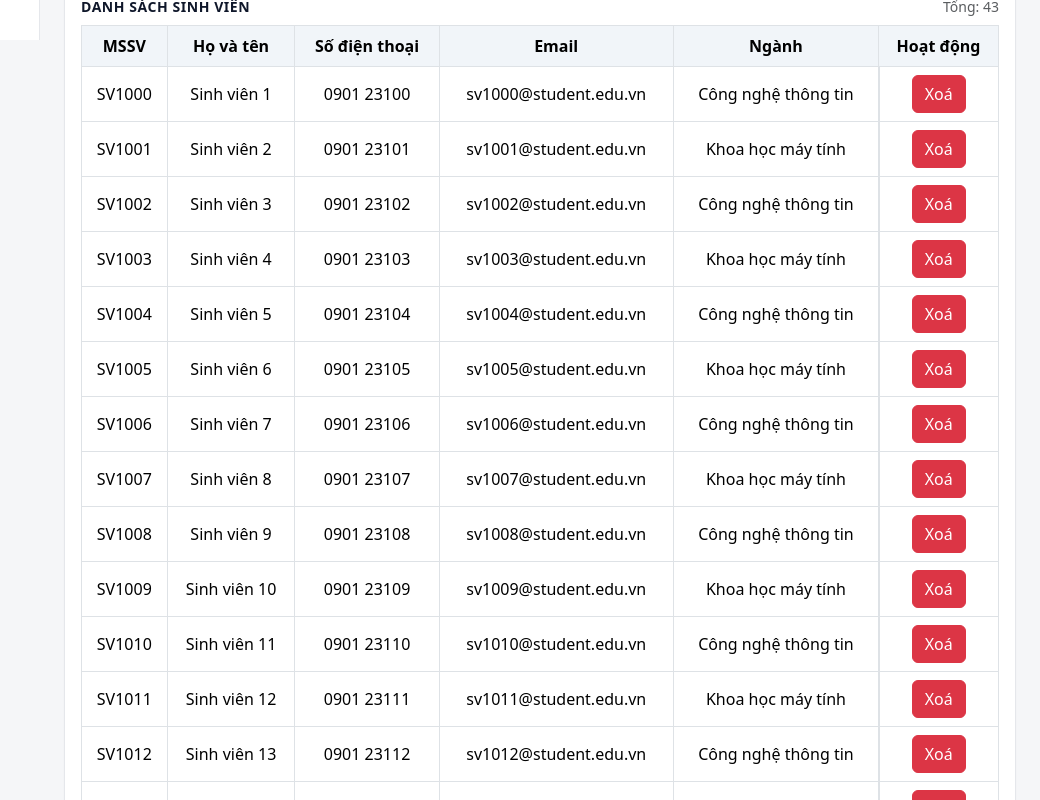
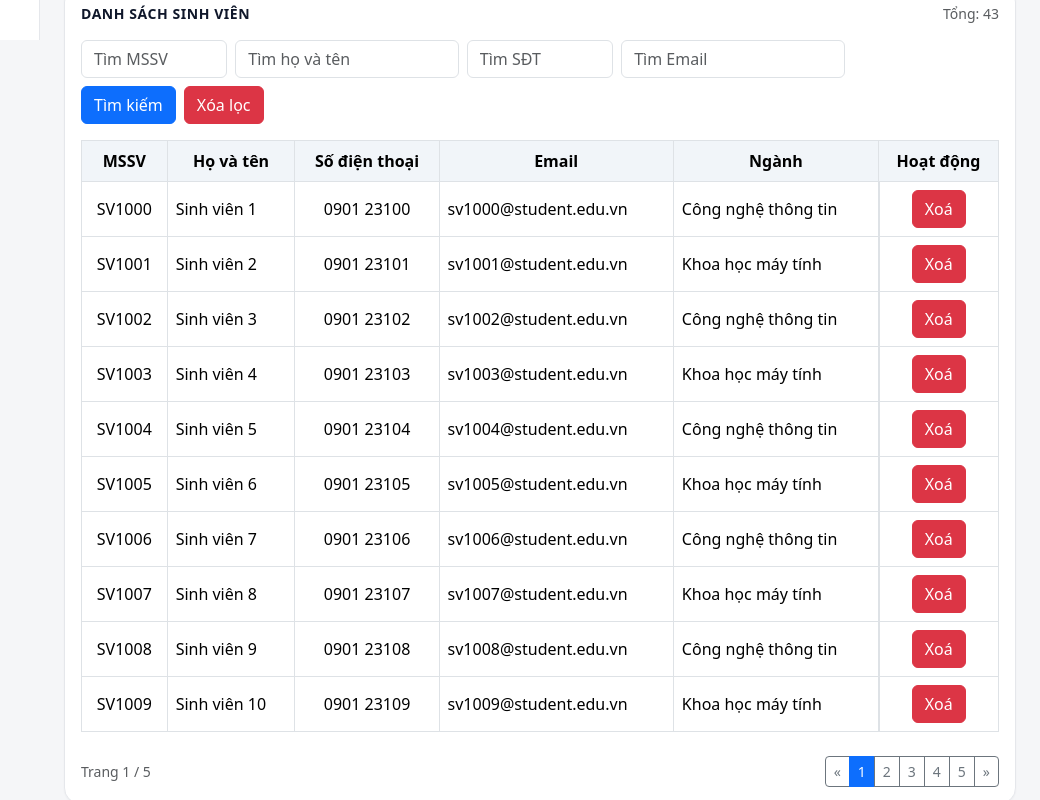
Before and after one commit to NguyenHuyCao/classroom_management_fe, an Angular app: page /class-detail/1 in a window 1280 px wide. Shown: the part 760-1560 px from the top of the page, without its empty margins (240-1280 px from the left). Built offline with nearby package versions, Linux system fonts and the light colour scheme.

Commit message:
Fix Interface Class Detail Page

```diff
--- a/src/app/components/confirm/confirm-dialog.ts
+++ b/src/app/components/confirm/confirm-dialog.ts
@@ -16,12 +16,12 @@ export class ConfirmDialog {
   @Input() message = 'Bạn có chắc chắn muốn thực hiện hành động này?';
   @Input() confirmText = 'Đồng ý';
   @Input() cancelText = 'Hủy';
-  @Input() tone: Tone = 'primary'; // ảnh hưởng màu nút confirm
+  @Input() tone: Tone = 'primary';
   @Input() closeOnBackdrop = true;
 
   @Output() confirmed = new EventEmitter<void>();
   @Output() canceled = new EventEmitter<void>();
-  @Output() closed = new EventEmitter<void>(); // bất cứ cách đóng nào
+  @Output() closed = new EventEmitter<void>();
 
   get confirmBtnClass() {
     return {
--- a/src/app/pages/class-detail/class-detail.html
+++ b/src/app/pages/class-detail/class-detail.html
@@ -1,9 +1,7 @@
 <app-section-title title="THÔNG TIN LỚP HỌC"></app-section-title>
 
 <div *ngIf="loading()" class="card-soft p-3 mb-3">Đang tải thông tin lớp học...</div>
-<div *ngIf="error()" class="card-soft p-3 mb-3 text-danger">
-  {{ error() }}
-</div>
+<div *ngIf="error()" class="card-soft p-3 mb-3 text-danger">{{ error() }}</div>
 
 <div *ngIf="detail() as d">
   <div class="card-soft p-3 mb-3 mt-4">
@@ -12,41 +10,25 @@
         <div class="text-muted small">Mã lớp</div>
         <div class="h5 mb-1 d-flex align-items-center gap-2">
           <span class="fw-700">{{ d.code }}</span>
-          <button class="btn btn-light btn-sm" (click)="copyCode()" title="Sao chép mã lớp">
-            <i class="bi bi-clipboard"></i>
-          </button>
+          <button class="btn btn-light btn" (click)="copyCode()" title="Sao chép mã lớp"><i class="bi bi-clipboard"></i></button>
         </div>
         <div class="h6 mb-0">{{ d.name }}</div>
       </div>
 
       <div class="d-flex gap-2 flex-wrap">
         <span class="badge bg-sem">{{ d.semester }}</span>
-        <span
-          class="badge"
-          [ngClass]="{ 'bg-online': d.status === 'Online', 'bg-offline': d.status === 'Offline' }"
-          >{{ d.status }}</span
-        >
+        <span class="badge" [ngClass]="{ 'bg-online': d.status === 'Online', 'bg-offline': d.status === 'Offline' }">{{ d.status }}</span>
         <span class="badge bg-light text-dark">Năm {{ d.year }}</span>
         <span class="badge bg-light text-dark">Môn {{ d.subject }}</span>
-        <span class="badge bg-light text-dark"
-          >Cập nhật: {{ d.updatedAt | date : 'dd/MM/yyyy HH:mm' }}</span
-        >
+        <span class="badge bg-light text-dark">Cập nhật: {{ d.updatedAt | date : 'dd/MM/yyyy HH:mm' }}</span>
       </div>
     </div>
 
     <div class="actions mt-3 d-flex flex-wrap gap-2">
-      <a class="btn btn-outline-secondary" [routerLink]="['/class-catalog']"
-        ><i class="bi bi-arrow-left"></i> Quay lại danh sách</a
-      >
-      <button class="btn btn-outline-secondary" (click)="printPage()">
-        <i class="bi bi-printer"></i> In
-      </button>
-      <button class="btn btn-outline-secondary" (click)="exportStudentsCSV()">
-        <i class="bi bi-download"></i> Xuất SV CSV
-      </button>
-      <a class="btn btn-primary" [routerLink]="['/class-manager']" [queryParams]="{ edit: d.id }">
-        <i class="bi bi-pencil"></i> Chỉnh sửa lớp
-      </a>
+      <a class="btn btn-outline-secondary" [routerLink]="['/class-catalog']"><i class="bi bi-arrow-left"></i> Quay lại danh sách</a>
+      <button class="btn btn-outline-secondary" (click)="printPage()"><i class="bi bi-printer"></i> In</button>
+      <button class="btn btn-outline-secondary" (click)="exportStudentsCSV()"><i class="bi bi-download"></i> Xuất SV CSV</button>
+      <a class="btn btn-primary" [routerLink]="['/class-manager']" [queryParams]="{ edit: d.id }"><i class="bi bi-pencil"></i> Chỉnh sửa lớp</a>
     </div>
   </div>
 
@@ -57,12 +39,8 @@
         <div class="lecturer">
           <div class="name fw-600">{{ d.lecturer.name }}</div>
           <div class="muted" *ngIf="d.lecturer.dept">Bộ môn/Khoa: {{ d.lecturer.dept }}</div>
-          <div class="muted" *ngIf="d.lecturer.email">
-            <i class="bi bi-envelope me-1"></i>{{ d.lecturer.email }}
-          </div>
-          <div class="muted" *ngIf="d.lecturer.phone">
-            <i class="bi bi-telephone me-1"></i>{{ d.lecturer.phone }}
-          </div>
+          <div class="muted" *ngIf="d.lecturer.email"><i class="bi bi-envelope me-1"></i>{{ d.lecturer.email }}</div>
+          <div class="muted" *ngIf="d.lecturer.phone"><i class="bi bi-telephone me-1"></i>{{ d.lecturer.phone }}</div>
         </div>
       </div>
     </div>
@@ -74,13 +52,7 @@
           <div class="h3 mb-0">{{ enrolledCount() }}</div>
           <div class="text-muted">/ {{ capacity() }} sinh viên</div>
         </div>
-        <div
-          class="progress"
-          role="progressbar"
-          [attr.aria-valuenow]="progressPct()"
-          aria-valuemin="0"
-          aria-valuemax="100"
-        >
+        <div class="progress" role="progressbar" [attr.aria-valuenow]="progressPct()" aria-valuemin="0" aria-valuemax="100">
           <div class="progress-bar" [style.width.%]="progressPct()">{{ progressPct() }}%</div>
         </div>
         <div class="text-muted small mt-2">Tạo ngày {{ d.createdAt | date : 'dd/MM/yyyy' }}</div>
@@ -90,37 +62,29 @@
     <div class="col-md-4">
       <div class="card-soft p-3 h-100">
         <div class="section-title">Địa điểm / Hình thức</div>
-        <div class="muted mb-1" *ngIf="d.status === 'Online'">
-          Hình thức: <span class="fw-600">Online</span>
-        </div>
-        <div class="muted mb-1" *ngIf="d.status === 'Offline'">
-          Hình thức: <span class="fw-600">Offline (tập trung)</span>
-        </div>
+        <div class="muted mb-1" *ngIf="d.status === 'Online'">Hình thức: <span class="fw-600">Online</span></div>
+        <div class="muted mb-1" *ngIf="d.status === 'Offline'">Hình thức: <span class="fw-600">Offline (tập trung)</span></div>
         <div class="muted" *ngIf="d.locationNote">{{ d.locationNote }}</div>
       </div>
     </div>
   </div>
 
-  <div class="card-soft p-3 mb-3 ">
+  <div class="card-soft p-3 mb-3">
     <div class="section-title mb-2">Lịch học</div>
     <div class="table-responsive">
       <table class="table table-bordered align-middle program-table text-center">
         <thead>
           <tr>
-            <th style="width: 120px">Thứ</th>
-            <th style="width: 160px">Bắt đầu</th>
-            <th style="width: 160px">Kết thúc</th>
+            <th style="width:120px">Thứ</th>
+            <th style="width:160px">Bắt đầu</th>
+            <th style="width:160px">Kết thúc</th>
             <th>Phòng</th>
             <th>Link</th>
           </tr>
         </thead>
         <tbody>
           <tr *ngFor="let s of d.schedule">
-            <td>Thứ {{ s.day }}</td>
-            <td>{{ s.start }}</td>
-            <td>{{ s.end }}</td>
-            <td>{{ s.room }}</td>
-            <td>{{ s.link }}</td>
+            <td>Thứ {{ s.day }}</td><td>{{ s.start }}</td><td>{{ s.end }}</td><td>{{ s.room }}</td><td>{{ s.link }}</td>
           </tr>
         </tbody>
       </table>
@@ -128,14 +92,38 @@
   </div>
 
   <div class="card-soft p-3 mb-3">
-    <div class="d-flex justify-content-between align-items-center mb-2">
+    <div class="d-flex flex-wrap justify-content-between align-items-center mb-2 gap-2">
       <div class="section-title mb-0">Danh sách sinh viên</div>
-      <div class="text-muted small">Tổng: {{ d.students.length }}</div>
+      <div class="text-muted small">Tổng: {{ studentsTotal() }}</div>
     </div>
+
+    <div class="row g-2 mb-2 mt-2 mb-3">
+      <div class="col-6 col-md-2">
+        <input class="form-control form-control" placeholder="Tìm MSSV"
+              [value]="searchId()" (input)="onSearchId($event)" />
+      </div>
+      <div class="col-6 col-md-3">
+        <input class="form-control form-control" placeholder="Tìm họ và tên"
+              [value]="searchName()" (input)="onSearchName($event)" />
+      </div>
+      <div class="col-6 col-md-2">
+        <input class="form-control form-control" placeholder="Tìm SĐT"
+              [value]="searchPhone()" (input)="onSearchPhone($event)" />
+      </div>
+      <div class="col-6 col-md-3">
+        <input class="form-control form-control" placeholder="Tìm Email"
+              [value]="searchEmail()" (input)="onSearchEmail($event)" />
+      </div>
+      <div class="col-6 col-md-auto d-flex gap-2">
+        <button class="btn-primary btn btn " (click)="clearStudentFilters()">Tìm kiếm</button>
+        <button class="btn-danger btn btn" (click)="clearStudentFilters()">Xóa lọc</button>
+      </div>
+    </div>
+
     <div class="table-responsive">
       <table class="table table-bordered align-middle program-table text-center">
-        <thead class="">
-          <tr >
+        <thead>
+          <tr>
             <th>MSSV</th>
             <th>Họ và tên</th>
             <th>Số điện thoại</th>
@@ -145,18 +133,38 @@
           </tr>
         </thead>
         <tbody>
-          <tr *ngFor="let s of d.students">
+          <tr *ngFor="let s of studentsPaged()">
             <td class="fw-600">{{ s.id }}</td>
-            <td>{{ s.name }}</td>
+            <td class="text-start">{{ s.name }}</td>
             <td>{{ s.phone }}</td>
-            <td>{{ s.email || '—' }}</td>
-            <td>{{ s.maiger }}</td>
+            <td class="text-start">{{ s.email || '—' }}</td>
+            <td class="text-start">{{ s.maiger }}</td>
             <td class="d-flex gap-2 justify-content-center">
-              <button class="btn btn-danger">Xoá</button>
+              <button class="btn btn-danger btn" (click)="askDeleteStudent(s)">Xoá</button>
+
             </td>
+          </tr>
+          <tr *ngIf="!studentsPaged().length">
+            <td colspan="6" class="text-muted text-center">Không có dữ liệu phù hợp bộ lọc.</td>
           </tr>
         </tbody>
       </table>
+    </div>
+
+    <div class="d-flex justify-content-between align-items-center mt-2">
+      <div class="text-muted small">
+        Trang {{ pageIndex() }} / {{ studentsTotalPages() }}
+      </div>
+      <div class="btn-group">
+        <button class="btn btn-outline-secondary btn-sm" (click)="goStudentPage(pageIndex()-1)">&laquo;</button>
+        <button
+          class="btn btn-sm"
+          *ngFor="let p of studentsPageNumbers()"
+          [ngClass]="{ 'btn-primary': pageIndex()===p, 'btn-outline-secondary': pageIndex()!==p }"
+          (click)="goStudentPage(p)"
+        >{{ p }}</button>
+        <button class="btn btn-outline-secondary btn-sm" (click)="goStudentPage(pageIndex()+1)">&raquo;</button>
+      </div>
     </div>
   </div>
 
@@ -165,3 +173,16 @@
     <div class="text-body">{{ d.description }}</div>
   </div>
 </div>
+
+<!-- Confirm dialog xoá SV -->
+<app-confirm-dialog
+  [open]="showConfirmDeleteStudent()"
+  title="Xoá sinh viên"
+  [message]="'Bạn có chắc muốn xoá ' + (studentToDelete()?.name || 'sinh viên') + ' (MSSV ' + (studentToDelete()?.id || '') + ')? Hành động không thể hoàn tác.'"
+  confirmText="Xoá"
+  cancelText="Hủy"
+  tone="danger"
+  (confirmed)="confirmDeleteStudent()"
+  (canceled)="cancelDeleteStudent()"
+  (closed)="cancelDeleteStudent()"
+></app-confirm-dialog>
--- a/src/app/pages/class-detail/class-detail.ts
+++ b/src/app/pages/class-detail/class-detail.ts
@@ -21,20 +21,15 @@ interface IClassDetail {
   code: string;
   name: string;
   subject: string;
-  lecturer: {
-    name: string;
-    email?: string;
-    phone?: string;
-    dept?: string;
-  };
+  lecturer: { name: string; email?: string; phone?: string; dept?: string };
   semester: Semester;
   status: Status;
-  capacity: number; // Sĩ số tối đa
+  capacity: number;
   students: { id: string; name: string; email?: string; phone: string; maiger: string }[];
   schedule: ScheduleItem[];
-  description?: string; // mô tả
+  description?: string;
   createdAt: string; // ISO
-  updatedAt: string;
+  updatedAt: string; // ISO
   locationNote?: string;
 }
 
@@ -81,9 +76,8 @@ export class ClassDetail {
       updatedAt: new Date().toISOString(),
       locationNote: 'Tầng 2, nhà P. Nếu học Online, link Zoom sẽ gửi trước 24h.',
     };
-    return new Promise((resolve) => setTimeout(() => resolve(sample), 250));
+    return new Promise((resolve) => setTimeout(() => resolve(sample), 200));
   };
-
   loading = signal<boolean>(true);
   detail = signal<IClassDetail | null>(null);
   error = signal<string | null>(null);
@@ -95,11 +89,104 @@ export class ClassDetail {
     return Math.min(100, Math.round((this.enrolledCount() / cap) * 100));
   });
 
+  searchId = signal<string>('');
+  searchName = signal<string>('');
+  searchPhone = signal<string>('');
+  searchEmail = signal<string>('');
+  searchMajor = signal<string>('');
+
+  onSearchId(e: Event) {
+    const value = (e.target as HTMLInputElement | null)?.value?.trim() ?? '';
+    this.searchId.set(value);
+    this.pageIndex.set(1);
+  }
+
+  onSearchName(e: Event) {
+    const value = (e.target as HTMLInputElement | null)?.value?.trim() ?? '';
+    this.searchName.set(value);
+    this.pageIndex.set(1);
+  }
+
+  onSearchPhone(e: Event) {
+    const value = (e.target as HTMLInputElement | null)?.value?.trim() ?? '';
+    this.searchPhone.set(value);
+    this.pageIndex.set(1);
+  }
+
+  onSearchEmail(e: Event) {
+    const value = (e.target as HTMLInputElement | null)?.value?.trim() ?? '';
+    this.searchEmail.set(value);
+    this.pageIndex.set(1);
+  }
+
+  clearStudentFilters() {
+    this.searchId.set('');
+    this.searchName.set('');
+    this.searchPhone.set('');
+    this.searchEmail.set('');
+    this.pageIndex.set(1);
+  }
+
+  studentsFiltered = computed(() => {
+    const d = this.detail();
+    if (!d) return [];
+    const id = this.searchId().toLowerCase();
+    const name = this.searchName().toLowerCase();
+    const phone = this.searchPhone().toLowerCase();
+    const email = this.searchEmail().toLowerCase();
+    const major = this.searchMajor().toLowerCase();
+
+    return d.students.filter((s) => {
+      if (id && !s.id.toLowerCase().includes(id)) return false;
+      if (name && !s.name.toLowerCase().includes(name)) return false;
+      if (phone && !s.phone.toLowerCase().includes(phone)) return false;
+      if (email && !(s.email ?? '').toLowerCase().includes(email)) return false;
+      if (major && !s.maiger.toLowerCase().includes(major)) return false;
+      return true;
+    });
+  });
+  pageSize = signal<number>(10);
+  pageIndex = signal<number>(1);
+
+  studentsTotal = computed(() => this.studentsFiltered().length);
+  studentsTotalPages = computed(() =>
+    Math.max(1, Math.ceil(this.studentsTotal() / this.pageSize()))
+  );
+  studentsPaged = computed(() => {
+    const data = this.studentsFiltered();
+    const size = this.pageSize();
+    const idx = this.pageIndex();
+    const start = (idx - 1) * size;
+    return data.slice(start, start + size);
+  });
+  studentsPageNumbers = computed(() =>
+    Array.from({ length: this.studentsTotalPages() }, (_, i) => i + 1)
+  );
+
+  constructor() {
+    effect(() => {
+      this.detail();
+      this.pageSize();
+      this.pageIndex.set(1);
+    });
+  }
+
+  onStudentsPageSizeChange(e: Event) {
+    const v = Number((e.target as HTMLSelectElement | null)?.value ?? 10);
+    this.pageSize.set(v);
+    this.pageIndex.set(1);
+  }
+
+  goStudentPage(i: number) {
+    const total = this.studentsTotalPages();
+    if (i < 1 || i > total) return;
+    this.pageIndex.set(i);
+  }
+
   ngOnInit() {
     const id = this.route.snapshot.paramMap.get('id') ?? 'unknown-id';
     this.loading.set(true);
     this.error.set(null);
-
     this.mockFetch(id)
       .then((d) => this.detail.set(d))
       .catch(() => this.error.set('Không tải được dữ liệu lớp học.'))
@@ -108,15 +195,11 @@ export class ClassDetail {
 
   copyCode() {
     const code = this.detail()?.code ?? '';
-    navigator.clipboard.writeText(code).then(() => {
-      alert('Đã sao chép mã lớp: ' + code);
-    });
+    navigator.clipboard.writeText(code).then(() => alert('Đã sao chép mã lớp: ' + code));
   }
-
   printPage() {
     window.print();
   }
-
   exportStudentsCSV() {
     const d = this.detail();
     if (!d) return;
@@ -134,4 +217,30 @@ export class ClassDetail {
     a.click();
     URL.revokeObjectURL(url);
   }
+
+  showConfirmDeleteStudent = signal<boolean>(false);
+  studentToDelete = signal<{ id: string; name: string } | null>(null);
+
+  askDeleteStudent(s: { id: string; name: string }) {
+    this.studentToDelete.set({ id: s.id, name: s.name });
+    this.showConfirmDeleteStudent.set(true);
+  }
+  confirmDeleteStudent() {
+    const target = this.studentToDelete();
+    if (!target) return;
+    this.detail.update((d) => {
+      if (!d) return d;
+      const next = d.students.filter((x) => x.id !== target.id);
+      return { ...d, students: next };
+    });
+    this.showConfirmDeleteStudent.set(false);
+    this.studentToDelete.set(null);
+
+    const totalPagesAfter = Math.max(1, Math.ceil(this.studentsTotal() / this.pageSize()));
+    if (this.pageIndex() > totalPagesAfter) this.pageIndex.set(totalPagesAfter);
+  }
+  cancelDeleteStudent() {
+    this.showConfirmDeleteStudent.set(false);
+    this.studentToDelete.set(null);
+  }
 }
--- a/src/styles.scss
+++ b/src/styles.scss
@@ -22,7 +22,7 @@
 }
 html,
 body {
-  height: 100%;
+  // height: 100%;
 }
 body {
   margin: 0;
@@ -297,3 +297,45 @@ body.sidebar-collapsed .nav-item i {
   font-weight: 600;
   text-transform: uppercase;
 }
+
+/* Header cố định và nổi trên mọi thứ (cao hơn backdrop = 1040 của Bootstrap) */
+.app-navbar {
+  position: fixed;      /* thay vì rely vào .fixed-top của BS nếu bạn override nhiều */
+  top: 0;
+  left: 0;
+  right: 0;
+  z-index: 1065;        /* hoặc 1100 cho chắc */
+}
+
+/* Bù khoảng trống cho phần nội dung bên dưới header */
+.app-shell {
+  /* Trước đây bạn tính min-height trừ header.
+     Với header fixed, chỉ cần đẩy nội dung xuống bằng margin-top/padding-top */
+  margin-top: var(--header-h);
+  min-height: calc(100dvh - var(--header-h));
+}
+
+/* Sidenav sticky vẫn canh dưới header */
+.sidenav {
+  position: sticky;
+  top: var(--header-h);
+}
+
+/* Mobile offcanvas: trượt từ dưới header, không che header */
+@media (max-width: 991.98px) {
+  #appSidenavOffcanvas {
+    top: var(--header-h);
+    height: calc(100dvh - var(--header-h));
+  }
+  /* Backdrop của offcanvas cũng bắt đầu dưới header */
+  .offcanvas-backdrop {
+    top: var(--header-h);
+    height: calc(100dvh - var(--header-h));
+  }
+}
+
+/* Phòng trường hợp lớp con tạo stacking context che header */
+.app-main {
+  position: relative;
+  z-index: 1;
+}
```
Also changed, not shown: src/app/layout/topbar.html (+15 -4 lines), src/app/layout/topbar.ts (+21 -3 lines), src/app/pages/change-password/change-password.html (+17 -5 lines), src/app/pages/change-password/change-password.ts (+20 -1 lines).
